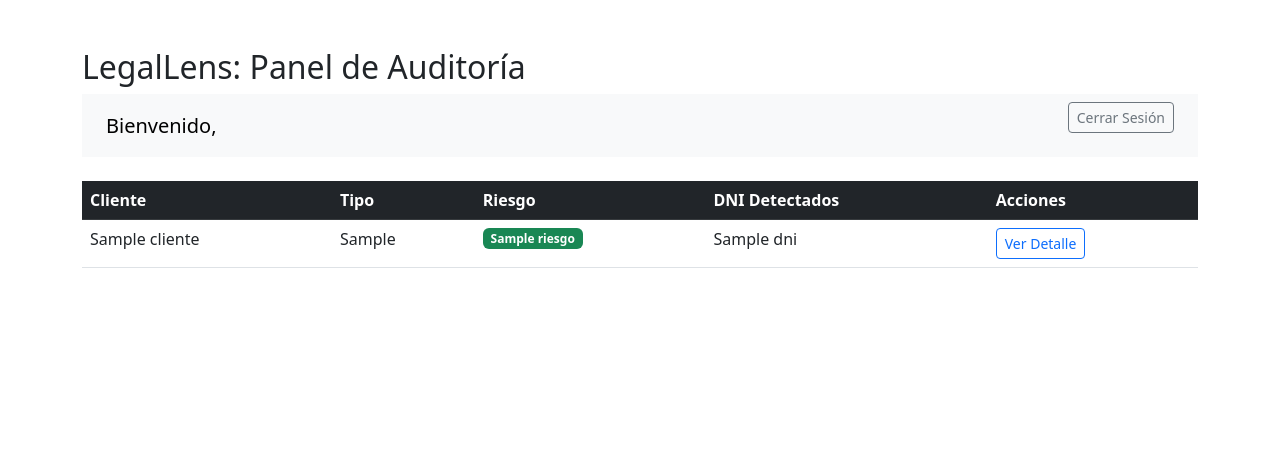
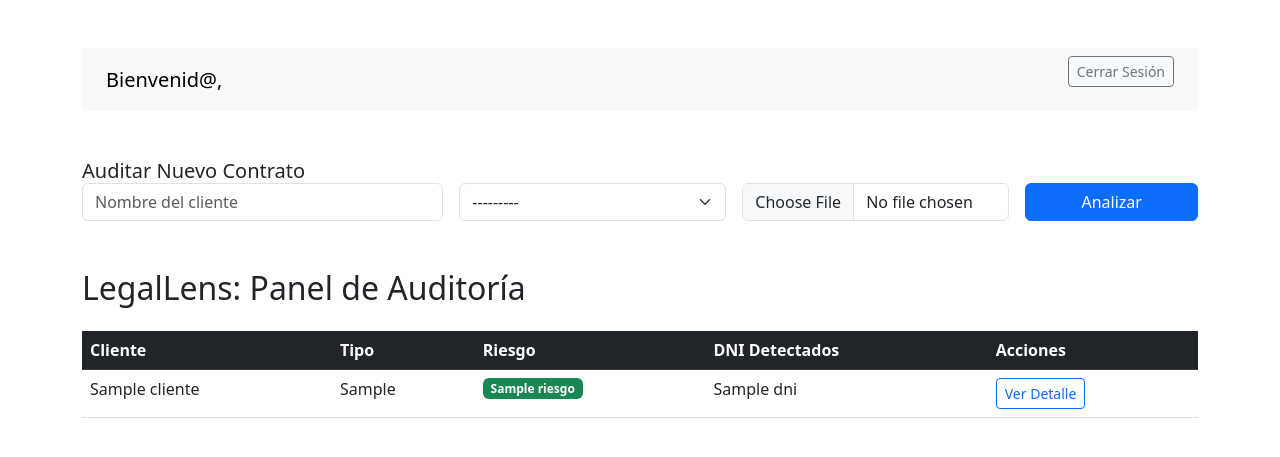
Before and after one commit to CarJimCha/LegalLens, a Django app: template backend/core/templates/dashboard.html in a window 1280 px wide. Shown: the top 457 px of the page. Run offline with Django 5.2, Linux system fonts and the light colour scheme; tables that the repository leaves empty hold one stand-in row (values such as "Sample post"); the template is opened without the code that fills it: values that come from a table or form of the project are taken from there, most other values are stand-ins (such as "Sample title", 1, 10 or a date in 2020); data that the repository does not hold is empty.

Commit message:
Added "New Contract" option to Dashboard

```diff
--- /dev/null
+++ b/backend/core/forms.py
@@ -0,0 +1,12 @@
+from django import forms
+from .models import ContratoAuditado
+
+class ContratoForm(forms.ModelForm):
+    class Meta:
+        model = ContratoAuditado
+        fields = ['cliente', 'tipo', 'archivo']
+        widgets = {
+            'cliente': forms.TextInput(attrs={'class': 'form-control', 'placeholder': 'Nombre del cliente'}),
+            'tipo': forms.Select(attrs={'class': 'form-select'}),
+            'archivo': forms.FileInput(attrs={'class': 'form-control'}),
+        }
--- a/backend/core/templates/dashboard.html
+++ b/backend/core/templates/dashboard.html
@@ -1,14 +1,39 @@
 <!-- dashboard.html simplificado -->
 <link href="https://cdn.jsdelivr.net/npm/bootstrap@5.3.0/dist/css/bootstrap.min.css" rel="stylesheet">
+
 <div class="container mt-5">
-    <h2>LegalLens: Panel de Auditoría</h2>
     <nav class="navbar navbar-light bg-light px-4">
-        <span class="navbar-brand">Bienvenido, {{ user.username }}</span>
+        <span class="navbar-brand">Bienvenid@, {{ user.username }}</span>
         <form action="{% url 'logout' %}" method="post" style="display:inline;">
             {% csrf_token %}
             <button type="submit" class="btn btn-outline-secondary btn-sm">Cerrar Sesión</button>
         </form>
     </nav>
+</div>
+
+<div class="container mt-5">
+    <div class="card-body">
+        <h5 class="card-title">Auditar Nuevo Contrato</h5>
+        <form method="post" enctype="multipart/form-data" class="row g-3">
+            {% csrf_token %}
+            <div class="col-md-4">
+                {{ form.cliente }}
+            </div>
+            <div class="col-md-3">
+                {{ form.tipo }}
+            </div>
+            <div class="col-md-3">
+                {{ form.archivo }}
+            </div>
+            <div class="col-md-2">
+                <button type="submit" class="btn btn-primary w-100">Analizar</button>
+            </div>
+        </form>
+    </div>
+</div>
+
+<div class="container mt-5">
+    <h2>LegalLens: Panel de Auditoría</h2>
     <table class="table table-hover mt-4">
         <thead class="table-dark">
             <tr>
```
Also changed, not shown: backend/core/views.py (+15 -1 lines), 3 other files.
